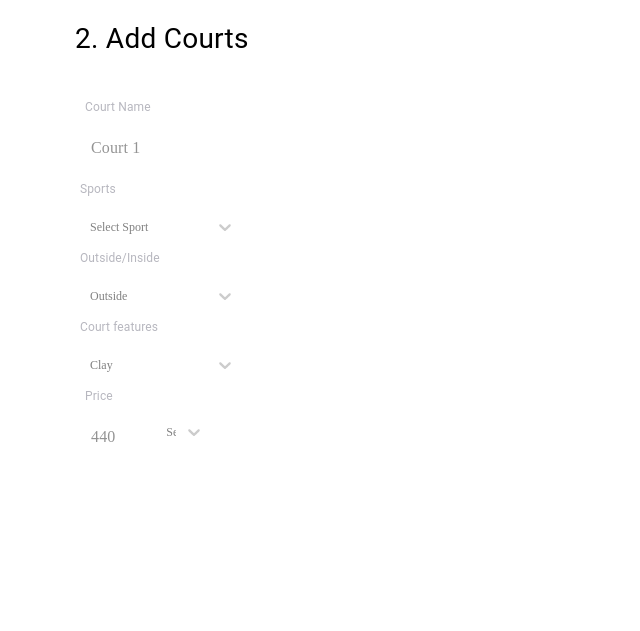
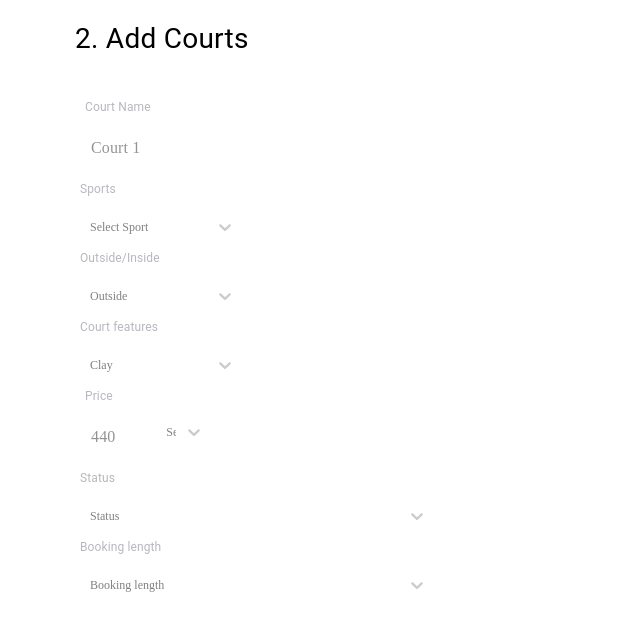
Before and after one commit to mansi-trivedi6396/vercel, a Gatsby site: page /Admin/Component/Drawer/Screen/Forms/AddCourtForm in a window 1280 px wide. Shown: the top 631 px of the page, without its empty margins (0-640 px from the left). Built offline with nearby package versions, Linux system fonts and the light colour scheme; Gatsby itself is replaced by a stand-in of ours.

Commit message:
edit court form1

```diff
--- a/src/pages/Admin/Component/Drawer/Screen/Forms/AddCourtForm.js
+++ b/src/pages/Admin/Component/Drawer/Screen/Forms/AddCourtForm.js
@@ -374,6 +374,25 @@ export default function AddCourtForm() {
                     </div>
                   </div>
             </div>
+
+            <div className={classes.DivSelect3}>
+
+            <div style={{ width: "100%" }}>
+                    <NormalSelect
+                     // data={DATA_STATUS}
+                      placeHolder="Status"
+                      label="Status"
+                    />
+                  </div>
+                  <div style={{ width: "100%" }}>
+                    <NormalSelect
+                     // data={DATA_BOOKING}
+                      placeHolder="Booking length"
+                      label="Booking length"
+                    />
+                  </div>
+                  <br />
+            </div>
               </Grid>
               </Grid>
             </div>
```
